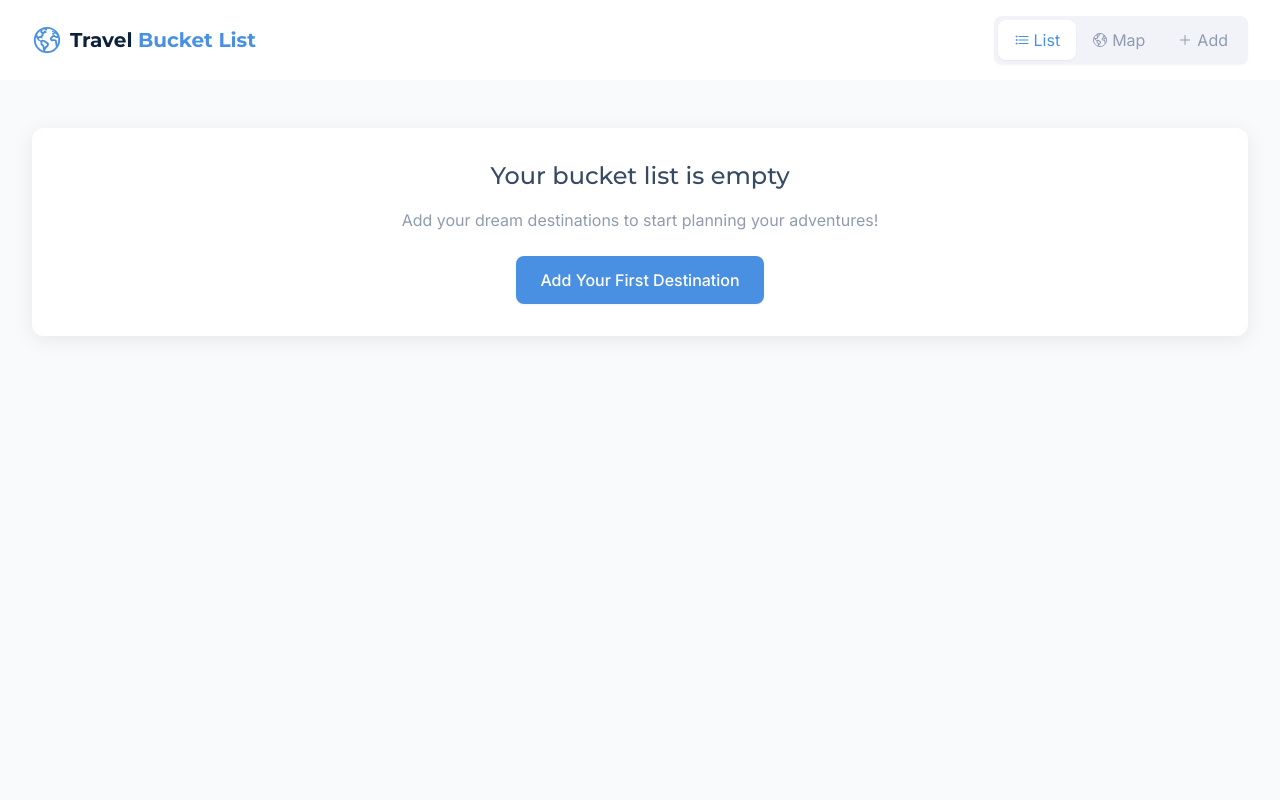
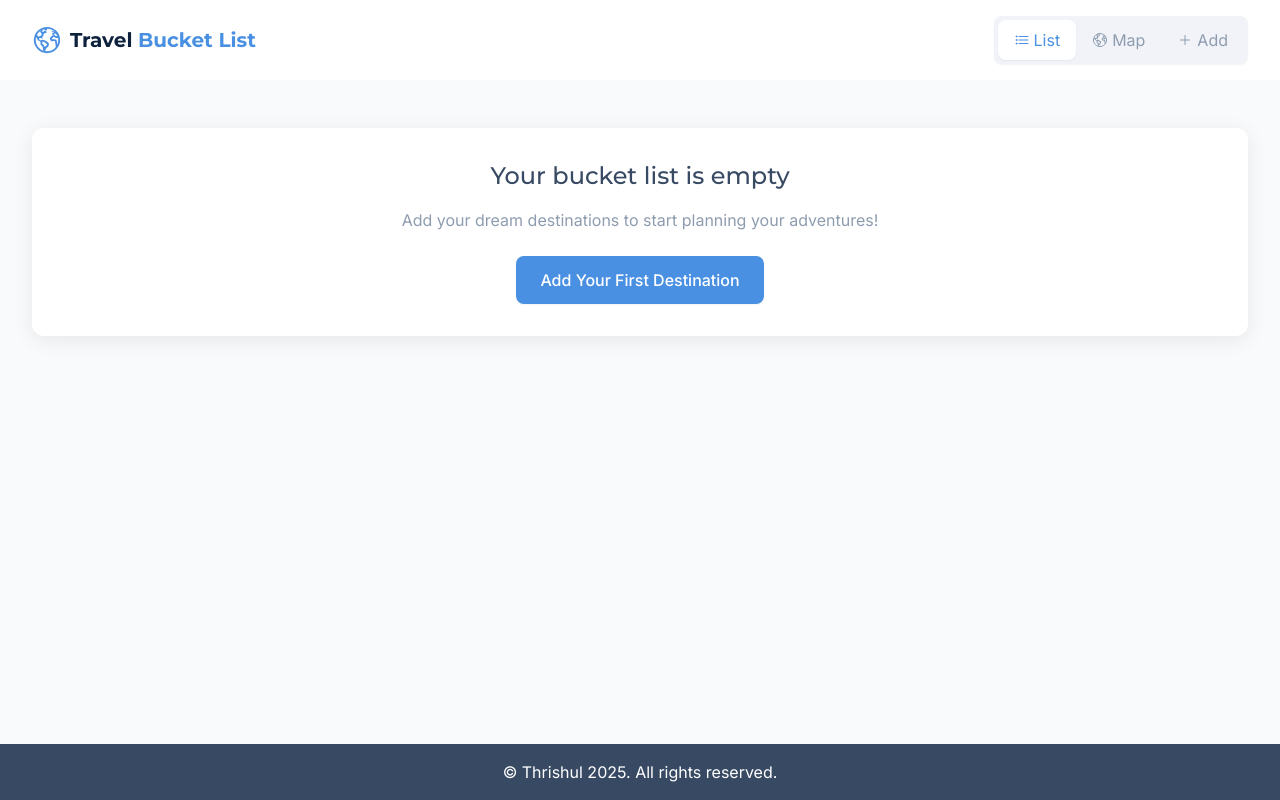
Before and after one commit to crazylogic03/TravelBucket, a React (Vite) app: page / in a window 1280 px wide. Built offline with nearby package versions, Linux system fonts and the light colour scheme.

Commit message:
added footer

```diff
--- a/src/App.jsx
+++ b/src/App.jsx
@@ -1,3 +1,4 @@
+// App.js
 import { useState } from 'react'
 import { motion } from 'framer-motion'
 import Navbar from './components/Navbar'
@@ -6,6 +7,7 @@ import DestinationList from './components/DestinationList'
 import AddDestinationForm from './components/AddDestinationForm'
 import ProgressStats from './components/ProgressStats'
 import { useAppContext } from './context/AppContext'
+import Footer from './components/Footer' // Import Footer Component
 
 function App() {
   const { destinations } = useAppContext()
@@ -69,6 +71,9 @@ function App() {
           </motion.div>
         )}
       </main>
+
+      {/* Add the Footer here to appear at the bottom */}
+      <Footer />
     </div>
   )
 }
--- a/src/components/AddDestinationForm.jsx
+++ b/src/components/AddDestinationForm.jsx
@@ -5,6 +5,7 @@ import { useAppContext } from '../context/AppContext';
 import { fetchUnsplashImage } from '../utils/unsplash';
 import { fetchCoordinates } from '../utils/geocode';
 import { useEffect } from 'react';
+import Footer from './Footer';
 
 function AddDestinationForm({ onSuccess }) {
   const { addDestination } = useAppContext();
--- /dev/null
+++ b/src/components/Footer.jsx
@@ -0,0 +1,7 @@
+export default function Footer() {
+    return (
+        <footer className="bg-neutral-800 text-white p-4 text-center">
+            <p>&copy; Thrishul 2025. All rights reserved.</p>
+        </footer>
+    );
+}
```
